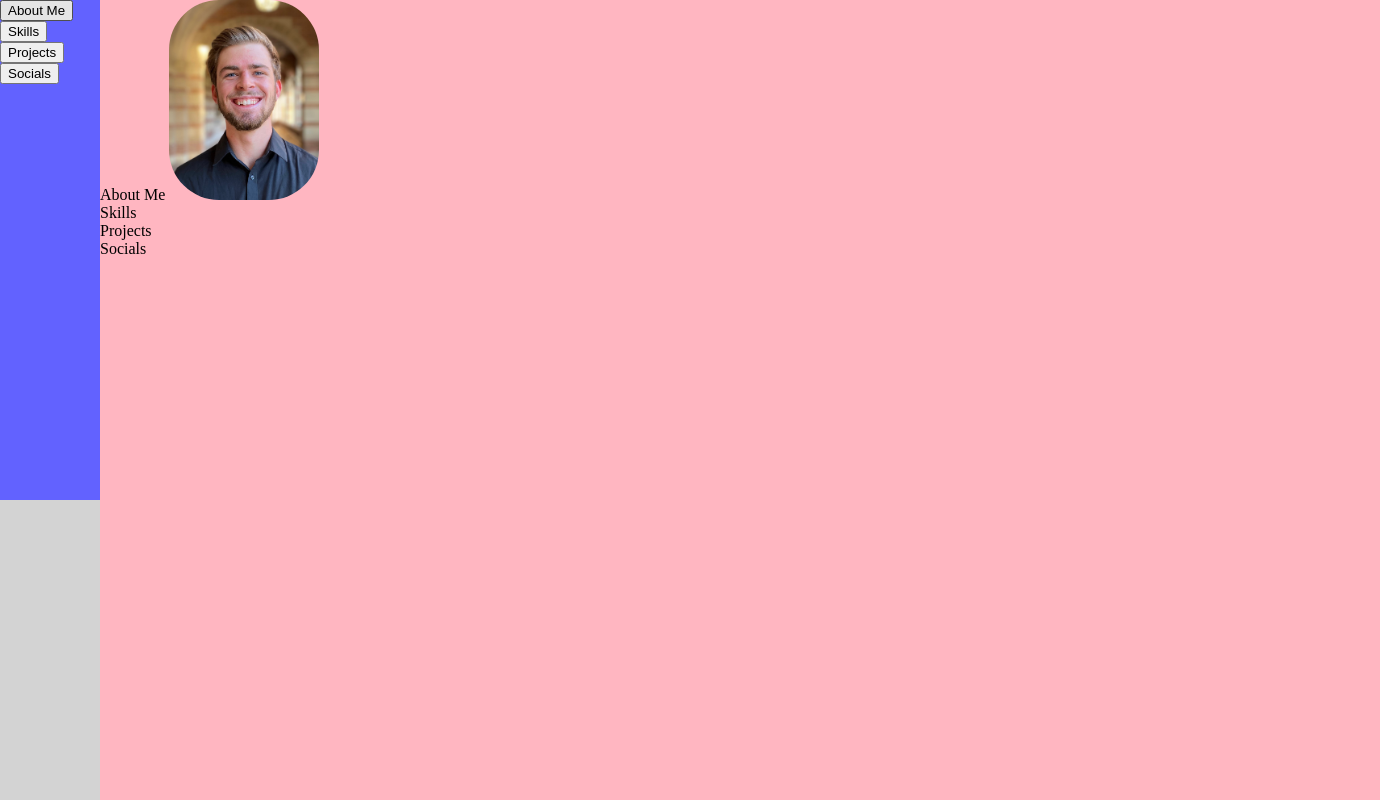
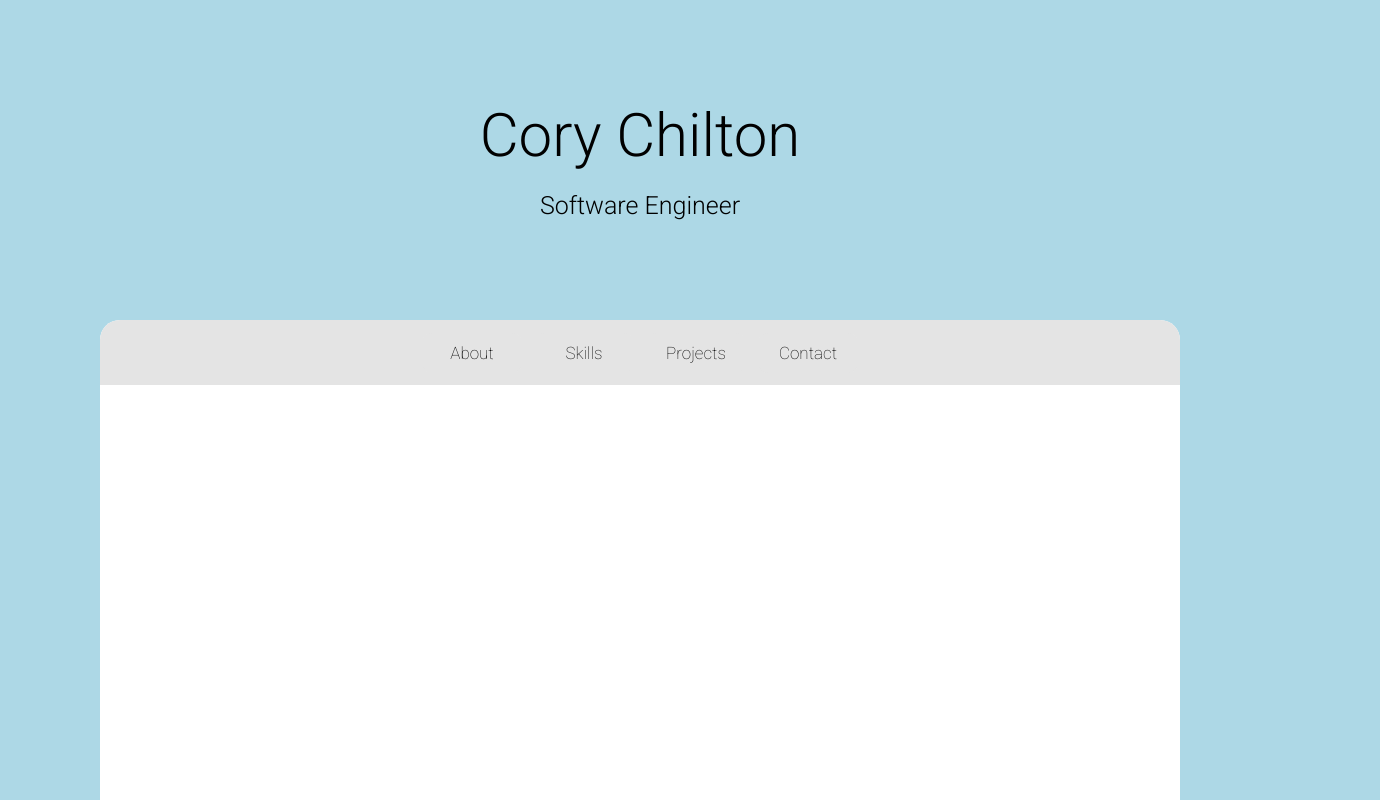
Before and after one commit to CoryChilton/CoryChilton.github.io, a plain HTML site: page index.html in a window 1280 px wide. Shown: the top 800 px of the page, 1380 px wide, since content can reach past the window. Drawn offline with Linux system fonts and the light colour scheme.

Commit message:
new initial commit. Added header and navbar

```diff
--- a/index.html
+++ b/index.html
@@ -3,24 +3,22 @@
   <head>
     <title>Cory Chilton</title>
     <link rel="stylesheet" href="styles.css">
+    <link rel="preconnect" href="https://fonts.googleapis.com">
+    <link rel="preconnect" href="https://fonts.gstatic.com" crossorigin>
+    <link href="https://fonts.googleapis.com/css2?family=Roboto:wght@100;300;400;500;700&display=swap" rel="stylesheet">
   </head>
   <body>
-    <div class="sidebar">
-      <button class="nav-button">About Me</button>
-      <button class="nav-button">Skills</button>
-      <button class="nav-button">Projects</button>
-      <button class="nav-button">Socials</button>
-    </div>
-
-    <div class="content">
-      <div>
-        About Me
-        <img class="headshot" src="pictures/headshot.jpg">
-      </div>
-      <div>Skills</div>
-      <div>Projects</div>
-      <div>Socials</div>
-    </div>
-
+    <header>
+      <div class="name">Cory Chilton</div>
+      <div class="subtitle">Software Engineer</div>
+    </header>
+    <main>
+      <nav>
+        <button class="nav-button">About</button>
+        <button class="nav-button">Skills</button>
+        <button class="nav-button">Projects</button>
+        <button class="nav-button">Contact</button>
+      </nav>
+    </main>
   </body>
 </html>
--- a/styles.css
+++ b/styles.css
@@ -1,31 +1,59 @@
 body {
-  margin: 0;
-  background-color: lightgrey;
+  background-color: lightblue;
+  margin: 0px;
+  font-family: Roboto, Arial;
 }
 
-.content{
-  background-color: lightpink;
-  height: 1000px;
-  width: 100%;
-  margin-left: 100px;
+header {
+  margin-top: 100px;
+  font-weight: 300;
 }
 
-.headshot {
-  height: 200px;
-  border-radius: 50px;
+.name {
+  text-align: center;
+  font-size: 60px;
 }
 
-.sidebar {
-  background-color: rgb(98, 98, 255);
-  width: 100px;
-  height: 500px;
-  font-family: Arial;
-  position: fixed;
-  top: 0;
-  left: 0;
-  z-index: 0;
+.subtitle {
+  text-align: center;
+  font-size: 25px;
+  margin-top: 20px;
+}
+
+main {
+  margin: 100px 100px;
+  padding-bottom: 1000px;
+  background-color: white;
+  border-radius: 20px;
+}
+
+nav {
+  background-color: rgb(228, 228, 228);
+  display: flex;
+  justify-content: center;
+  align-items: center;
+  height: 65px;
+  border-radius: 20px 20px 0px 0px;
 }
 
 .nav-button {
-  display: block;
+  height: 40px;
+  margin: 0px 6px;
+  border: none;
+  border-radius: 10px;
+  width: 100px;
+  font-size: 17px;
+  font-family: Roboto, Arial;
+  font-weight: 100;
+  background-color: inherit;
+  cursor: pointer;
+  transition: background-color .2s;
 }
+
+.nav-button:hover {
+  background-color: white;
+}
+
+.nav-button:active {
+  background-color: rgb(244, 244, 244);
+}
```
Also changed, not shown: 2 other files.
